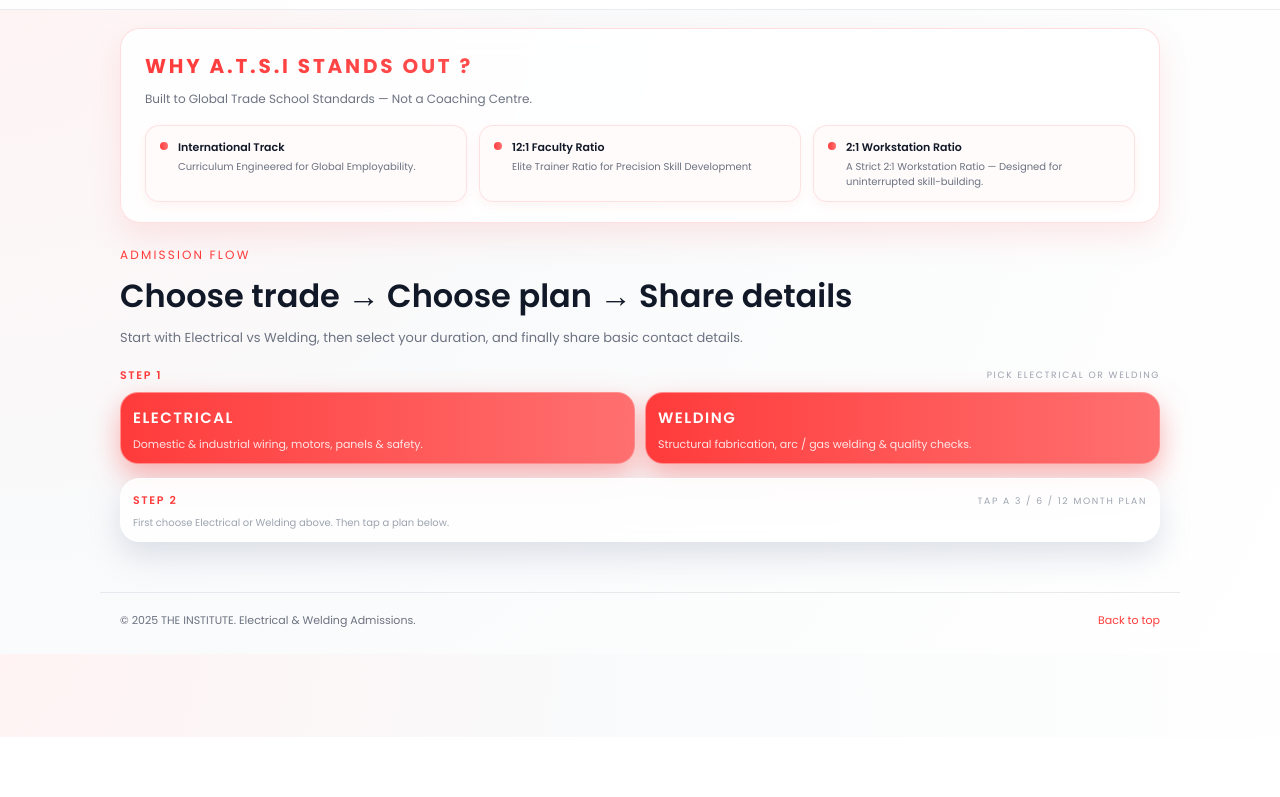
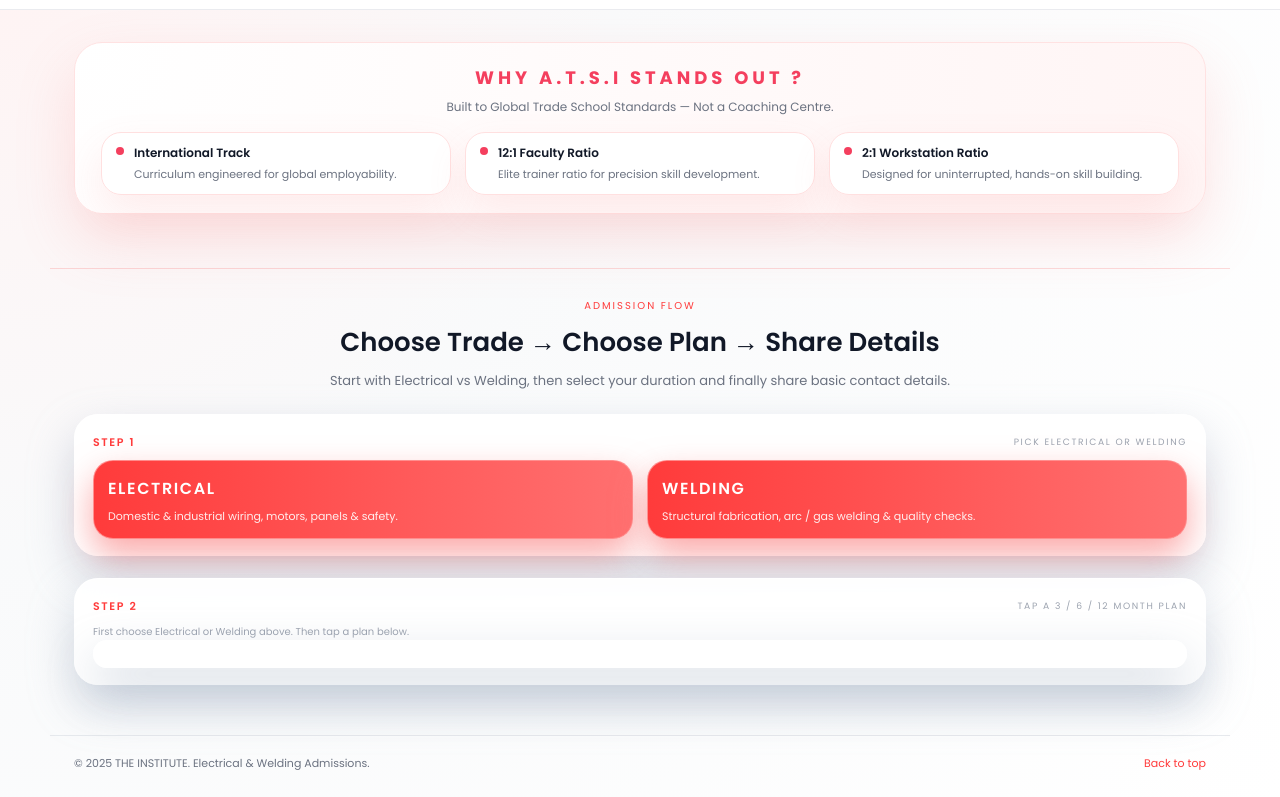
Before and after one commit to Advance-Technical-Skills-Institute/Advanced_Technical_Skills_Institute, a plain HTML site: page index.html in a window 1280 px wide. Shown: the part 63-860 px from the top of the page. Before the commit the page ends 800 px from the top, so only its background shows below. Drawn offline with nearby package versions, Linux system fonts and the light colour scheme.

Commit message:
Update index.html

```diff
--- a/index.html
+++ b/index.html
@@ -34,7 +34,7 @@
       top: 0;
       z-index: 100;
       padding: 12px 32px;
-      background: rgba(255, 255, 255, 0.9);
+      background: rgba(255, 255, 255, 0.96);
       backdrop-filter: blur(18px);
       -webkit-backdrop-filter: blur(18px);
       display: flex;
@@ -82,108 +82,104 @@
       background: var(--accent-red-soft);
     }
 
-    /* HERO (USPs BOX) */
+    /* HERO / USPs – light pink card like screenshot */
     .hero {
-      max-width: 1080px;
+      max-width: 1180px;
       margin: 0 auto;
-      padding: 18px 20px 10px;
+      padding: 32px 24px 16px;
     }
 
     .usp-card {
-      background: rgba(255, 255, 255, 0.85);
-      border-radius: 20px;
-      padding: 20px 24px;
-      border: 1px solid rgba(255, 148, 148, 0.3);
-      box-shadow: 0 14px 30px rgba(248, 113, 113, 0.15);
-      backdrop-filter: blur(20px);
-      -webkit-backdrop-filter: blur(20px);
-      color: var(--text-dark);
-      font-size: 12px;
+      background: radial-gradient(circle at top left, #ffffff, #fff5f5);
+      border-radius: 28px;
+      padding: 20px 26px 18px;
+      border: 1px solid #ffe2e2;
+      box-shadow: 0 26px 60px rgba(248, 113, 113, 0.18);
     }
     .usp-title {
-      font-size: 20px;
+      font-size: 18px;
       font-weight: 700;
-      margin-bottom: 6px;
-      letter-spacing: 0.14em;
+      margin-bottom: 4px;
+      letter-spacing: 0.22em;
       text-transform: uppercase;
-      background: var(--accent-gradient);
-      -webkit-background-clip: text;
-      -webkit-text-fill-color: transparent;
+      text-align: center;
+      color: #f43f5e;
     }
     .usp-sub {
       font-size: 12px;
-      color: var(--text-light);
-      margin-bottom: 16px;
+      color: #6b7280;
+      margin-bottom: 14px;
+      text-align: center;
     }
     .usp-list {
       display: grid;
       grid-template-columns: repeat(3, minmax(0, 1fr));
-      gap: 12px;
+      gap: 14px;
       font-size: 11px;
     }
     .usp-item {
-      background: rgba(255, 251, 251, 0.95);
-      border-radius: 14px;
-      padding: 12px 14px;
-      border: 1px solid rgba(254, 202, 202, 0.5);
+      background: rgba(255, 255, 255, 0.96);
+      border-radius: 20px;
+      padding: 10px 14px;
+      border: 1px solid #ffe0e0;
+      box-shadow: 0 18px 40px rgba(248, 113, 113, 0.12);
       display: flex;
       align-items: flex-start;
       gap: 10px;
-      box-shadow: 0 4px 12px rgba(248, 113, 113, 0.08);
-      transition: var(--transition-fast);
-    }
-    .usp-item:hover {
-      transform: translateY(-2px);
-      box-shadow: 0 8px 20px rgba(248, 113, 113, 0.15);
-      border-color: rgba(248, 113, 113, 0.4);
     }
     .usp-dot {
       width: 8px;
       height: 8px;
       border-radius: 999px;
-      background: var(--accent-gradient);
+      background: #f43f5e;
+      margin-top: 4px;
       flex-shrink: 0;
-      margin-top: 4px;
     }
     .usp-label {
       font-weight: 600;
-      color: var(--text-dark);
+      color: #111827;
+      font-size: 12px;
       margin-bottom: 2px;
     }
     .usp-detail {
-      font-size: 10px;
-      color: var(--text-light);
-      line-height: 1.5;
+      font-size: 11px;
+      color: #6b7280;
     }
-    /* MAIN FLOW */
+
+    /* MAIN FLOW SECTION – bigger & more like its own section */
     section.flow {
-      max-width: 1080px;
-      margin: 12px auto 50px;
-      padding: 0 20px;
+      max-width: 1180px;
+      margin: 38px auto 50px;
+      padding: 28px 24px 0;
+      border-top: 1px solid rgba(248, 113, 113, 0.26);
     }
     .section-label {
-      font-size: 12px;
-      letter-spacing: 0.18em;
+      font-size: 10px;
+      letter-spacing: 0.20em;
       text-transform: uppercase;
       color: var(--accent-red);
-      margin-bottom: 4px;
+      margin-bottom: 6px;
+      text-align: center;
     }
     .section-title {
-      font-size: 32px;
+      font-size: 26px;
       font-weight: 600;
-      margin-bottom: 4px;
+      margin-bottom: 6px;
+      text-align: center;
     }
     .section-lede {
       font-size: 13px;
       color: var(--text-light);
-      max-width: 640px;
-      margin-bottom: 16px;
+      max-width: 680px;
+      margin: 0 auto 22px;
+      text-align: center;
     }
 
     .interactive-panel {
       display: flex;
       flex-direction: column;
-      gap: 14px;
+      gap: 20px;
+      margin-bottom: 18px;
     }
 
     .step-heading {
@@ -194,90 +190,103 @@
       display: flex;
       justify-content: space-between;
       align-items: center;
+      margin-bottom: 8px;
     }
     .step-heading span {
       color: var(--accent-red);
       font-weight: 600;
     }
 
-    /* STEP 1: TRADE CHOICE – same feel as buttons */
+    /* STEP BLOCKS */
+    .step-block {
+      background: rgba(255,255,255,0.92);
+      border-radius: 24px;
+      border: 1px solid var(--glass-border);
+      backdrop-filter: blur(18px);
+      -webkit-backdrop-filter: blur(18px);
+      padding: 18px 18px 16px;
+      box-shadow: 0 20px 46px rgba(148,163,184,0.4);
+    }
+
+    /* STEP 1: TRADE */
     .trade-grid {
       display: grid;
       grid-template-columns: repeat(2, minmax(0, 1fr));
-      gap: 10px;
-      margin-top: 8px;
+      gap: 14px;
+      margin-top: 6px;
     }
     .trade-card {
-      border-radius: 18px;
+      border-radius: 20px;
       border: 1px solid rgba(255, 148, 148, 0.9);
       background: var(--accent-gradient);
       color: #ffffff;
       backdrop-filter: blur(20px);
       -webkit-backdrop-filter: blur(20px);
-      padding: 12px 12px 10px;
+      padding: 14px 14px 12px;
       cursor: pointer;
       transition: var(--transition-fast);
-      box-shadow: 0 12px 28px rgba(248, 113, 113, 0.55);
+      box-shadow: 0 16px 34px rgba(248, 113, 113, 0.6);
     }
     .trade-card:hover {
       transform: translateY(-2px);
-      box-shadow: 0 18px 40px rgba(248, 113, 113, 0.75);
+      box-shadow: 0 22px 48px rgba(248, 113, 113, 0.85);
       border-color: #ffffff;
     }
     .trade-card.active {
       border-color: #ffffff;
-      box-shadow: 0 22px 48px rgba(248, 113, 113, 0.9);
+      box-shadow: 0 26px 56px rgba(248,113,113,0.95);
     }
     .trade-name {
-      font-size: 15px;
+      font-size: 16px;
       font-weight: 600;
       letter-spacing: 0.1em;
       text-transform: uppercase;
-      margin-bottom: 4px;
+      margin-bottom: 5px;
       color: #ffffff;
     }
     .trade-tagline {
       font-size: 11px;
-      color: rgba(255, 255, 255, 0.85);
+      color: rgba(255, 255, 255, 0.9);
     }
 
     /* STEP 2: PLANS */
-    .plans-wrapper {
-      border-radius: 20px;
-      background: rgba(255,255,255,0.8);
+    .plans-wrapper { margin-top: 2px; }
+    .plans-inner {
+      border-radius: 22px;
+      background: rgba(255,255,255,0.98);
       border: 1px solid var(--glass-border);
       backdrop-filter: blur(18px);
       -webkit-backdrop-filter: blur(18px);
-      padding: 12px 12px 10px;
-      box-shadow: 0 14px 30px rgba(148,163,184,0.3);
+      padding: 14px 14px 12px;
+      box-shadow: 0 20px 48px rgba(148,163,184,0.45);
     }
     .plans-grid {
       display: grid;
       grid-template-columns: repeat(3, minmax(0, 1fr));
-      gap: 10px;
-      margin-top: 8px;
+      gap: 12px;
+      margin-top: 10px;
     }
     .plan-card {
       border-radius: 16px;
-      background: rgba(255,255,255,0.95);
+      background: rgba(255,255,255,0.98);
       border: 1px solid rgba(229,231,235,0.9);
-      padding: 10px 11px 9px;
+      padding: 12px 12px 10px;
       cursor: pointer;
       transition: var(--transition-fast);
       display: flex;
       flex-direction: column;
       gap: 4px;
       font-size: 11px;
-      box-shadow: 0 10px 24px rgba(148,163,184,0.25);
+      box-shadow: 0 14px 32px rgba(148,163,184,0.25);
     }
     .plan-card:hover {
       transform: translateY(-2px);
-      box-shadow: 0 14px 30px rgba(148,163,184,0.38);
+      box-shadow: 0 18px 40px rgba(148,163,184,0.38);
       border-color: #fecaca;
     }
     .plan-card.active {
       border-color: var(--accent-red);
-      box-shadow: 0 18px 40px rgba(248,113,113,0.5);
+      box-shadow: 0 22px 52px rgba(248,113,113,0.55);
     }
     .plan-duration {
       font-size: 11px;
@@ -286,7 +295,7 @@
       color: #9ca3af;
     }
     .plan-price {
-      font-size: 16px;
+      font-size: 17px;
       font-weight: 700;
       background: var(--accent-gradient);
       -webkit-background-clip: text;
@@ -311,7 +320,7 @@
       margin-top: 4px;
     }
 
-    /* STEP 3: FORM (GLASS) */
+    /* STEP 3: FORM */
     .form-card {
       border-radius: 20px;
       background: var(--glass-light);
@@ -421,10 +430,9 @@
     .form-footer {
       margin-top: 6px;
       font-size: 9px;
-      color: #cbd0d9;
+      color: #6b7280;
     }
 
-    /* Bigger, clearer status line */
     .status-msg {
       min-height: 18px;
       margin-bottom: 4px;
@@ -436,13 +444,13 @@
 
     footer {
       margin-top: 10px;
-      padding: 18px 20px 24px;
+      padding: 18px 24px 24px;
       border-top: 1px solid rgba(229, 231, 235, 0.9);
       font-size: 11px;
       color: var(--text-light);
       display: flex;
       justify-content: space-between;
-      max-width: 1080px;
+      max-width: 1180px;
       margin-left: auto;
       margin-right: auto;
     }
@@ -465,7 +473,7 @@
       display: flex;
     }
     .success-modal {
-      background: rgba(255, 255, 255, 0.9);
+      background: rgba(255, 255, 255, 0.96);
       border-radius: 18px;
       padding: 18px 20px 16px;
       border: 1px solid var(--glass-border);
@@ -509,9 +517,7 @@
     @media (max-width: 900px) {
       header { padding: 10px 16px; }
       nav { display: none; }
-      .usp-list {
-        grid-template-columns: 1fr;
-      }
+      .usp-list { grid-template-columns: 1fr; }
     }
     @media (max-width: 640px) {
       .trade-grid { grid-template-columns: 1fr; }
@@ -540,7 +546,7 @@
     </nav>
   </header>
 
-
+  <!-- HERO / USPs (now white/pink + red like screenshot) -->
   <section id="top" class="hero">
     <div class="usp-card">
       <div class="usp-title">WHY A.T.S.I STANDS OUT ?</div>
@@ -552,38 +558,38 @@
           <span class="usp-dot"></span>
           <div>
             <div class="usp-label">International Track</div>
-            <div class="usp-detail">Curriculum Engineered for Global Employability.</div>
+            <div class="usp-detail">Curriculum engineered for global employability.</div>
           </div>
         </div>
         <div class="usp-item">
           <span class="usp-dot"></span>
           <div>
             <div class="usp-label">12:1 Faculty Ratio</div>
-            <div class="usp-detail">Elite Trainer Ratio for Precision Skill Development</div>
+            <div class="usp-detail">Elite trainer ratio for precision skill development.</div>
           </div>
         </div>
         <div class="usp-item">
           <span class="usp-dot"></span>
           <div>
-            <div class="usp-label">2:1 Workstation Ratio </div>
-            <div class="usp-detail">A Strict 2:1 Workstation Ratio — Designed for
-              uninterrupted skill-building.</div>
+            <div class="usp-label">2:1 Workstation Ratio</div>
+            <div class="usp-detail">Designed for uninterrupted, hands-on skill building.</div>
           </div>
         </div>
       </div>
     </div>
   </section>
 
+  <!-- MAIN FLOW -->
   <section id="flow" class="flow">
     <div class="section-label">Admission Flow</div>
-    <div class="section-title">Choose trade → Choose plan → Share details</div>
+    <div class="section-title">Choose Trade → Choose Plan → Share Details</div>
     <div class="section-lede">
-      Start with Electrical vs Welding, then select your duration, and finally share basic contact details.
+      Start with Electrical vs Welding, then select your duration and finally share basic contact details.
     </div>
 
     <div class="interactive-panel">
       <!-- STEP 1 -->
-      <div>
+      <div class="step-block">
         <div class="step-heading">
           <span>Step 1</span>
           <small>Pick Electrical or Welding</small>
@@ -605,7 +611,7 @@
       </div>
 
       <!-- STEP 2 -->
-      <div class="plans-wrapper">
+      <div class="step-block plans-wrapper">
         <div class="step-heading">
           <span>Step 2</span>
           <small>Tap a 3 / 6 / 12 month plan</small>
@@ -614,6 +620,7 @@
           First choose Electrical or Welding above. Then tap a plan below.
         </div>
 
+        <div class="plans-inner">
           <!-- Electrical plans -->
           <div class="plans-grid plans-group" data-group="Electrical" style="display:none;">
             <div class="plan-card" data-duration="3 Months" data-track="Electrical">
@@ -683,6 +690,7 @@
                 <li>Project work on frames, tanks & supports.</li>
                 <li>Quality checks & basic NDT-style inspection concepts.</li>
               </ul>
+            </div>
           </div>
         </div>
       </div>
```
Lines whose indentation alone changed are shown as unchanged.
